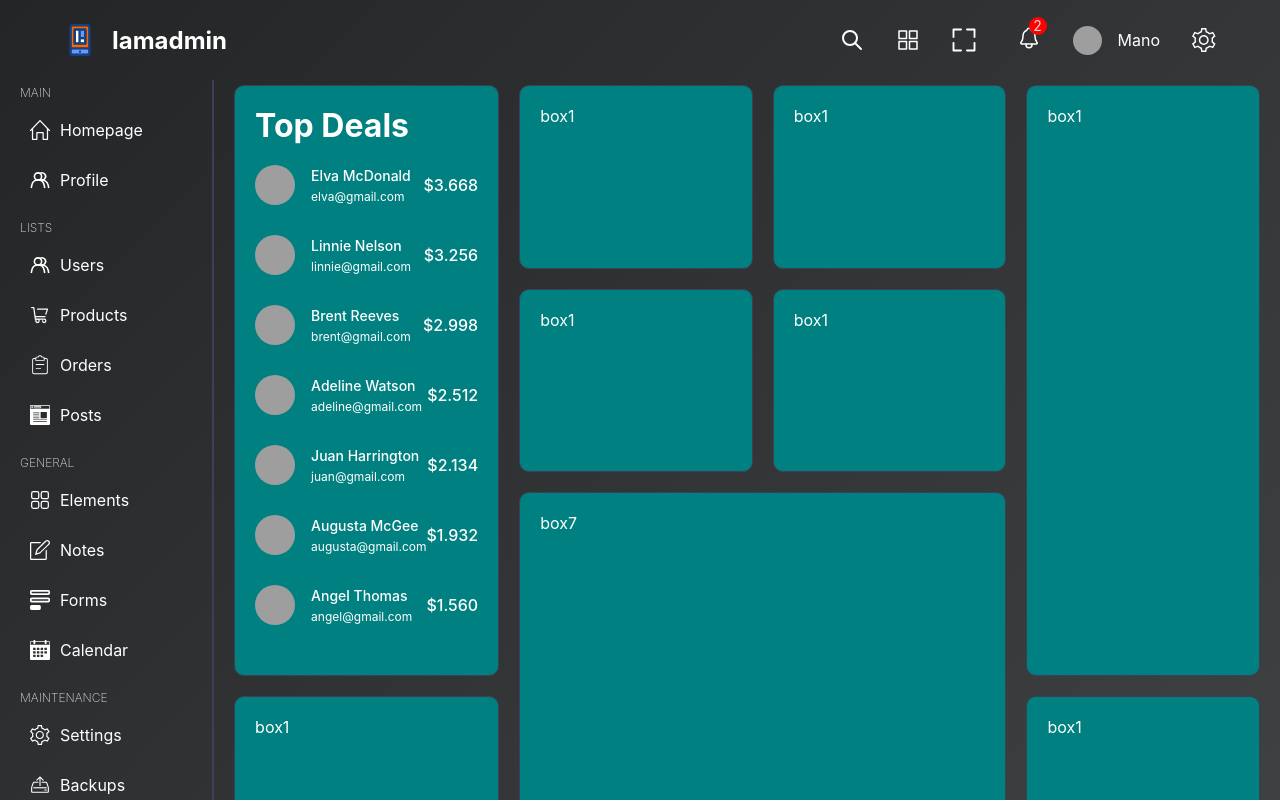
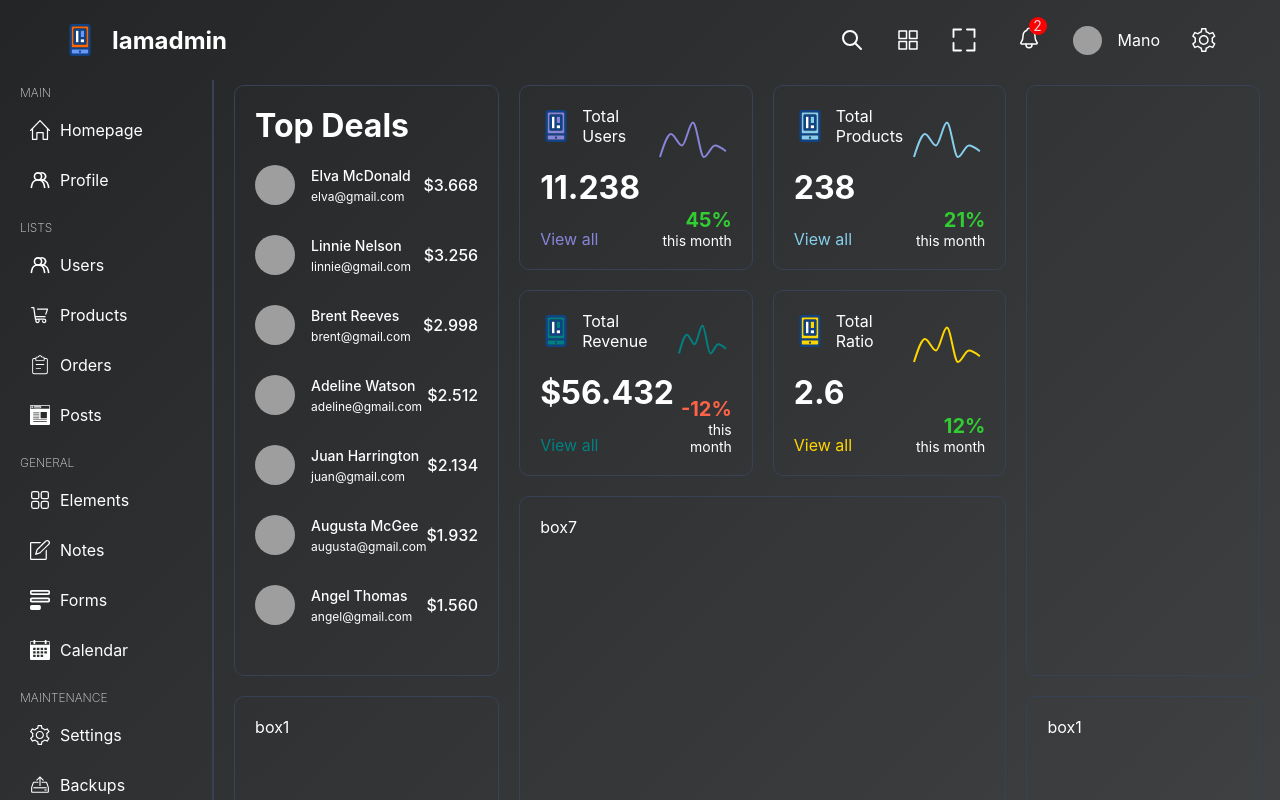
Before and after one commit to manosatpathy/react-admin-dashboard, a React (Vite) app: page / in a window 1280 px wide. Shown: the top 800 px of the page. Built offline with nearby package versions, Linux system fonts and the light colour scheme; grey boxes are pictures that could not be loaded.

Commit message:
feat: impliment chart box component

```diff
--- a/package.json
+++ b/package.json
@@ -13,6 +13,7 @@
     "react": "^18.3.1",
     "react-dom": "^18.3.1",
     "react-router-dom": "^7.1.1",
+    "recharts": "^2.15.0",
     "sass": "^1.83.4"
   },
   "devDependencies": {
--- /dev/null
+++ b/src/components/chartBox/ChartBox.tsx
@@ -0,0 +1,60 @@
+import { Link } from "react-router-dom";
+import { LineChart, Line, ResponsiveContainer, Tooltip } from "recharts";
+import "./chartBox.scss";
+
+type Props = {
+  color: string;
+  icon: string;
+  title: string;
+  dataKey: string;
+  number: number | string;
+  percentage: number;
+  chartData: object[];
+};
+
+const ChartBox = (props: Props) => {
+  return (
+    <div className="chartBox">
+      <div className="boxInfo">
+        <div className="title">
+          <img src={props.icon} alt="" />
+          <span>{props.title}</span>
+        </div>
+        <h1>{props.number}</h1>
+        <Link to="/" style={{ color: props.color }}>
+          View all
+        </Link>
+      </div>
+      <div className="chartInfo">
+        <div className="chart">
+          <ResponsiveContainer width="99%" height="100%">
+            <LineChart data={props.chartData}>
+              <Tooltip
+                contentStyle={{ background: "transparent", border: "none" }}
+                labelStyle={{ display: "none" }}
+              />
+              <Line
+                type="monotone"
+                dataKey={props.dataKey}
+                stroke={props.color}
+                strokeWidth={2}
+                dot={false}
+              />
+            </LineChart>
+          </ResponsiveContainer>
+        </div>
+        <div className="texts">
+          <span
+            className="percentage"
+            style={{ color: props.percentage < 0 ? "tomato" : "limegreen" }}
+          >
+            {props.percentage}%
+          </span>
+          <span className="duration">this month</span>
+        </div>
+      </div>
+    </div>
+  );
+};
+
+export default ChartBox;
--- /dev/null
+++ b/src/components/chartBox/chartBox.scss
@@ -0,0 +1,42 @@
+.chartBox {
+  display: flex;
+  height: 100%;
+
+  .boxInfo {
+    display: flex;
+    flex: 3;
+    flex-direction: column;
+    justify-content: space-between;
+  }
+  .chartInfo {
+    display: flex;
+    flex: 2;
+    flex-direction: column;
+    justify-content: space-between;
+  }
+
+  .title {
+    display: flex;
+    align-items: center;
+    gap: 10px;
+  }
+
+  .chart {
+    width: 100%;
+    height: 100%;
+  }
+  .texts {
+    display: flex;
+    flex-direction: column;
+    text-align: right;
+  }
+
+  .percentage {
+    font-weight: bold;
+    font-size: 20px;
+  }
+
+  .duration {
+    font-size: 14px;
+  }
+}
--- a/src/components/menu/menu.scss
+++ b/src/components/menu/menu.scss
@@ -1,8 +1,8 @@
-@import "../../styles/variable.scss";
+@use "../../styles/variable.scss";
 
 .menu {
   .title {
-    color: $soft-color;
+    color: variable.$soft-color;
     font-weight: 200;
     font-size: 12px;
     text-transform: uppercase;
--- a/src/pages/home/Home.tsx
+++ b/src/pages/home/Home.tsx
@@ -1,4 +1,10 @@
+import ChartBox from "../../components/chartBox/ChartBox";
 import TopBox from "../../components/topBox/TopBox";
+import { chartBoxUser } from "../../data";
+import { chartBoxProduct } from "../../data";
+import { chartBoxRevenue } from "../../data";
+import { chartBoxConversion } from "../../data";
+
 import "./home.scss";
 
 const Home = () => {
@@ -7,11 +13,19 @@ const Home = () => {
       <div className="box box1">
         <TopBox />
       </div>
-      <div className="box box2">box1</div>
-      <div className="box box3">box1</div>
-      <div className="box box4">box1</div>
-      <div className="box box5">box1</div>
-      <div className="box box6">box1</div>
+      <div className="box box2">
+        <ChartBox {...chartBoxUser} />
+      </div>
+      <div className="box box3">
+        <ChartBox {...chartBoxProduct} />
+      </div>
+      <div className="box box4"></div>
+      <div className="box box5">
+        <ChartBox {...chartBoxRevenue} />
+      </div>
+      <div className="box box6">
+        <ChartBox {...chartBoxConversion} />
+      </div>
       <div className="box box7">box7</div>
       <div className="box box8">box1</div>
       <div className="box box9">box1</div>
--- a/src/pages/home/home.scss
+++ b/src/pages/home/home.scss
@@ -1,4 +1,4 @@
-@import "../../styles/variable.scss";
+@use "../../styles/variable.scss";
 
 .home {
   display: grid;
@@ -8,8 +8,7 @@
   .box {
     padding: 20px;
     border-radius: 10px;
-    border: 1px solid $soft-bg;
-    background-color: teal;
+    border: 1px solid variable.$soft-bg;
   }
   .box1 {
     grid-row: span 3;
--- a/src/styles/gloabl.scss
+++ b/src/styles/gloabl.scss
@@ -1,4 +1,4 @@
-@import "./variable.scss";
+@use "./variable.scss";
 
 * {
   margin: 0;
@@ -13,7 +13,7 @@ a {
 .main {
   font-family: "Inter", sans-serif;
   background: linear-gradient(135deg, #232526, #414345);
-  color: $main-color;
+  color: variable.$main-color;
 }
 
 .container {
@@ -23,7 +23,7 @@ a {
 .menuContainer {
   width: 250px;
   padding: 5px 20px;
-  border-right: 2px solid $soft-bg;
+  border-right: 2px solid variable.$soft-bg;
 }
 
 .contentContainer {
```
Also changed, not shown: 1 other file (tests, documents, lock files or other folders).
